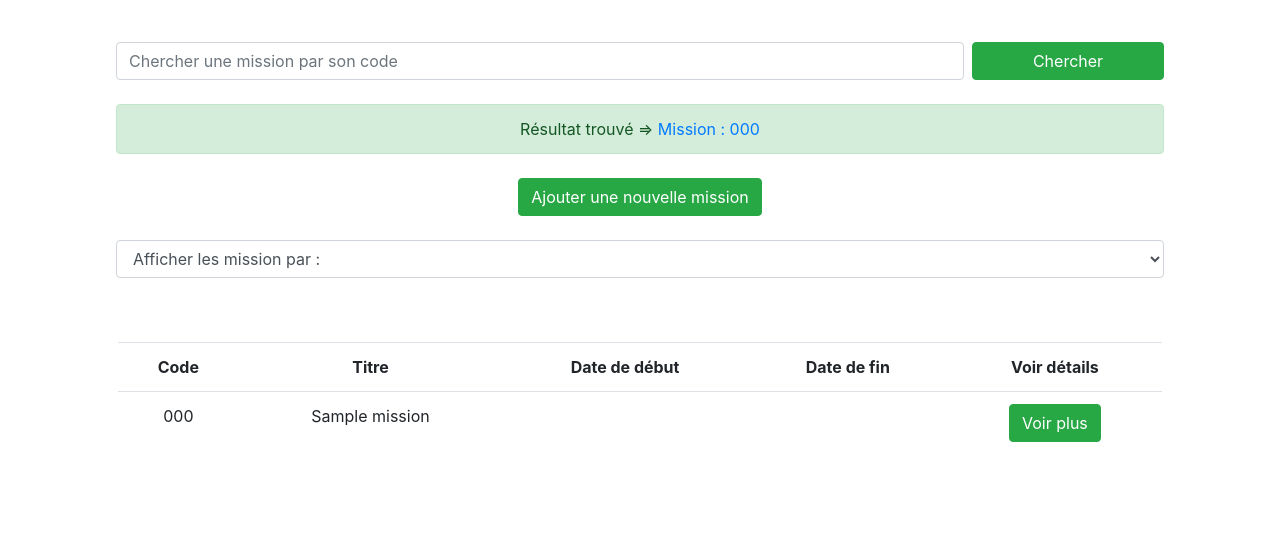
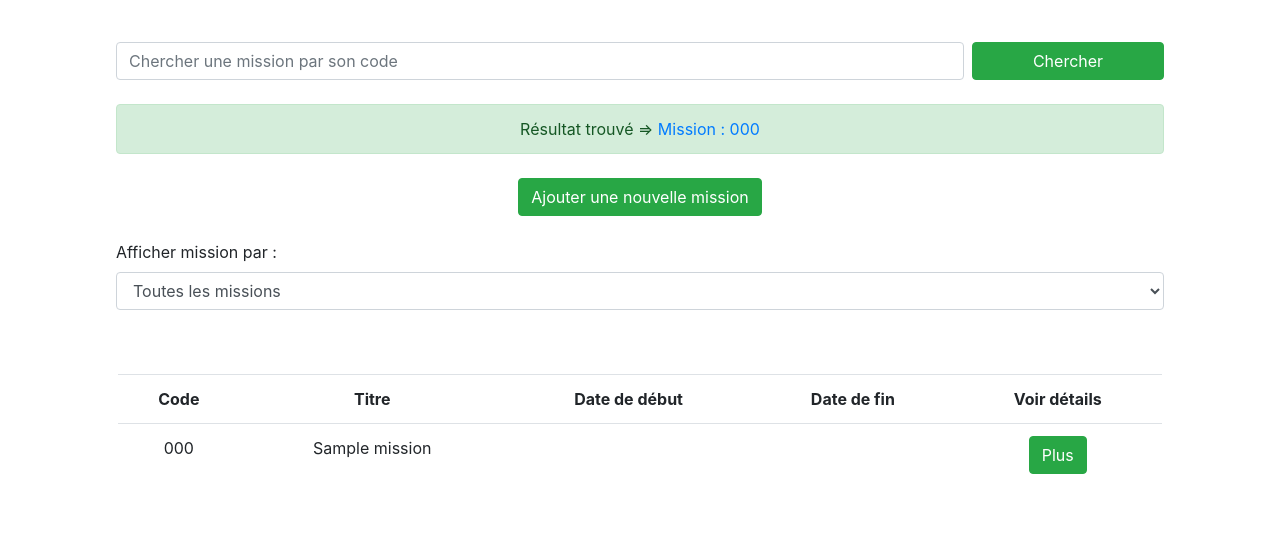
Before and after one commit to havikoro2004/eva6, a Symfony app: template templates/mission/index.html.twig in a window 1280 px wide. Shown: the part 442-976 px from the top of the page. Before the commit the page ends 884 px from the top, so only its background shows below. Run offline with Twig, Linux system fonts and the light colour scheme; the template is opened without the code that fills it: most values are stand-ins (such as "Sample title", 1, 10 or a date in 2020); form fields are guessed from the names that the template uses; some libraries are stand-ins or nearby versions.

Commit message:
Fixer somme css formulaire etc

```diff
--- a/templates/components/mission/_form.html.twig
+++ b/templates/components/mission/_form.html.twig
@@ -52,10 +52,11 @@
         {% if planques is empty %}
             <span>Aucune planque ajoutée</span>
         {% endif %}
+        <hr class="my-4">
         <div class="container text-center">
-            <button class="btn btn-primary mb-5" style="min-width: 12rem">{% block btn %}{{ name }}{% endblock%} </button>
+            <button class="btn btn-primary" style="min-width: 12rem">{% block btn %}{{ name }}{% endblock%} </button>
+            <hr class="my-4">
         </div>
         {{ form_end(form) }}
-
     </div>
 </div>
--- a/templates/mission/index.html.twig
+++ b/templates/mission/index.html.twig
@@ -21,12 +21,13 @@
              {% if missions is not empty %}
                  <form action="">
                      <div class="form-group mt-4 mx-3">
-                         <select class="form-control" id="exampleFormControlSelect1">
-                             <option selected disabled>Afficher les mission par :</option>
-                             <option>2</option>
-                             <option>3</option>
-                             <option>4</option>
-                             <option>5</option>
+                         <label class="float-left" for="">Afficher mission par :</label>
+                         <select class="form-control" id="selectBtn">
+                             <option>Toutes les missions</option>
+                             <option>En préparation</option>
+                             <option>En cours</option>
+                             <option>Terminée</option>
+                             <option>Echec</option>
                          </select>
                      </div>
                  </form>
@@ -54,7 +55,7 @@
                              <td>{{ mission.title }}</td>
                              <td>{{ mission.dateDebut.format('d-m-Y') }}</td>
                              <td>{{ mission.dateFin.format('d-m-Y') }}</td>
-                             <td><a href="mission/{{ mission.id }}" class="btn btn-success">Voir plus</a></td>
+                             <td><a href="mission/{{ mission.id }}" class="btn btn-success">Plus</a></td>
                              {% if app.user %}
                                  <td>
                                      <a class="btn btn-primary" href="/mission/{{ mission.id }}/edit">Modifier</a>
@@ -81,5 +82,13 @@
          </div>
 
      </div>
-
+     {% block javascripts %}
+         <script>
+            selectBtn = document.getElementById('selectBtn')
+            selectBtn.addEventListener('change',showPage)
+            function showPage(){
+                alert('cc')
+            }
+         </script>
+     {% endblock %}
  {% endblock %}
```
